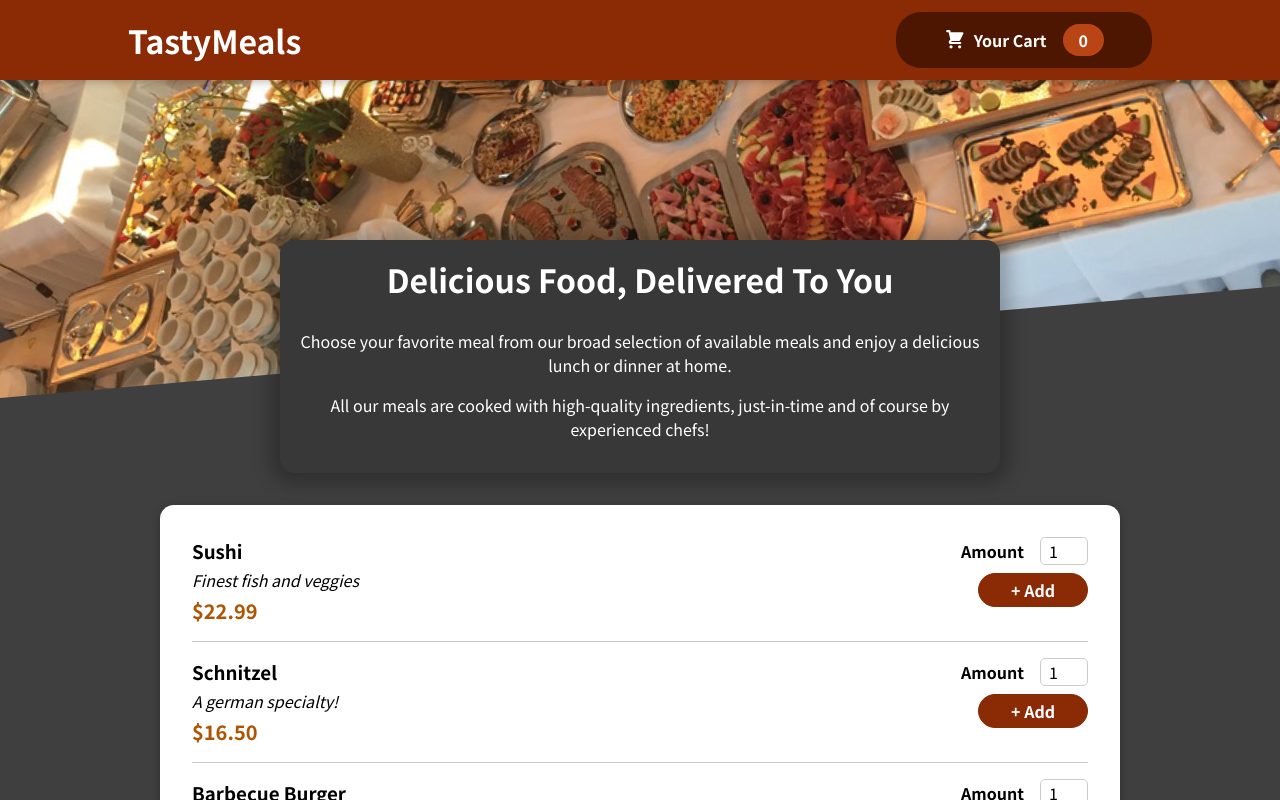
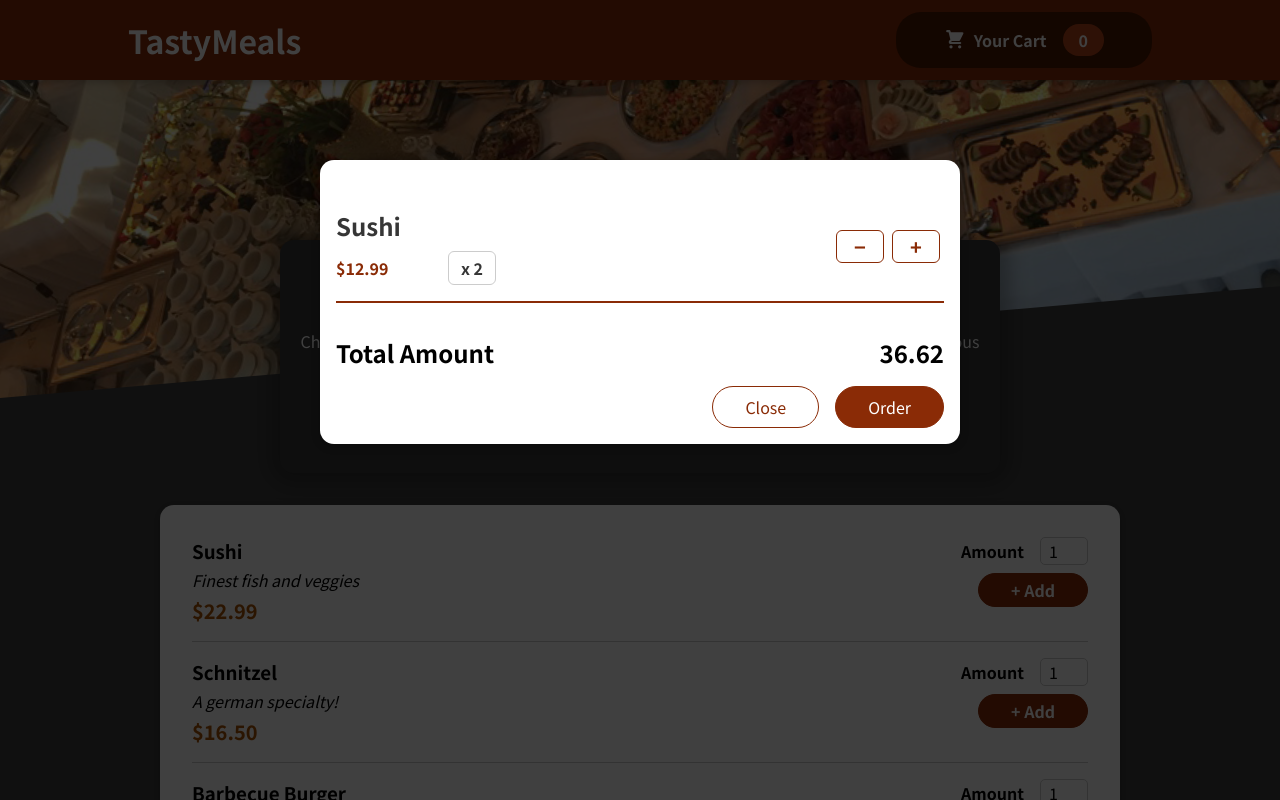
Before and after one commit to ShinchanThakur/Food-Order-App, a React (Create React App) app: page / in a window 1280 px wide. Shown: the top 800 px of the page. Built offline with nearby package versions, Linux system fonts and the light colour scheme.

Commit message:
Added modal using portals to display cart

```diff
--- a/public/index.html
+++ b/public/index.html
@@ -14,6 +14,7 @@
 
 <body>
   <noscript>You need to enable JavaScript to run this app.</noscript>
+  <div id="overlays"></div>
   <div id="root"></div>
 </body>
 
--- a/src/App.js
+++ b/src/App.js
@@ -6,11 +6,11 @@
   const tempCartItem = { id: 'c1', name: 'Sushi', amount: 2, price: 12.99 };
   return (
     <>
+      <Cart cart={[{ ...tempCartItem }]} />
       <Header />
       <main>
         <Meals />
       </main>
-      <Cart cart={[{ ...tempCartItem }]} />
     </>
   );
 }
--- a/src/components/Cart/Cart.js
+++ b/src/components/Cart/Cart.js
@@ -1,6 +1,6 @@
 import styles from './Cart.module.css';
 import CartItem from "./CartItem";
-import Card from '../UI/Card';
+import Modal from '../UI/Modal';
 
 const Cart = props => {
     const cartItems = (
@@ -19,7 +19,7 @@
     );
 
     return (
-        <Card>
+        <Modal>
             {cartItems}
             <div className={styles.total}>
                 <span>Total Amount</span>
@@ -29,7 +29,7 @@
                 <button className={styles['button--alt']}>Close</button>
                 <button className={styles.button}>Order</button>
             </div>
-        </Card >
+        </Modal>
     )
 }
 
--- /dev/null
+++ b/src/components/UI/Modal.js
@@ -0,0 +1,29 @@
+import ReactDOM from 'react-dom';
+import styles from './Modal.module.css';
+
+const Backdrop = _ => {
+    return (
+        <div className={styles.backdrop} />
+    )
+}
+
+const ModalOverlay = props => {
+    return (
+        <div className={styles.modal}>
+            {props.children}
+        </div>
+    )
+}
+
+const portalElement = document.getElementById('overlays');
+
+const Modal = props => {
+    return (
+        <>
+            {ReactDOM.createPortal(<Backdrop />, portalElement)}
+            {ReactDOM.createPortal(<ModalOverlay>{props.children}</ModalOverlay>, portalElement)}
+        </>
+    )
+}
+
+export default Modal;
--- /dev/null
+++ b/src/components/UI/Modal.module.css
@@ -0,0 +1,40 @@
+.backdrop {
+  position: fixed;
+  top: 0;
+  left: 0;
+  width: 100%;
+  height: 100vh;
+  z-index: 20;
+  background-color: rgba(0, 0, 0, 0.75);
+}
+
+.modal {
+  position: fixed;
+  top: 20vh;
+  left: 5%;
+  width: 90%;
+  background-color: white;
+  padding: 1rem;
+  border-radius: 14px;
+  box-shadow: 0 2px 8px rgba(0, 0, 0, 0.25);
+  z-index: 30;
+  animation: slide-down 300ms ease-out forwards;
+}
+
+@media (min-width: 768px) {
+  .modal {
+    width: 40rem;
+    left: calc(50% - 20rem);
+  }
+}
+
+@keyframes slide-down {
+  from {
+    opacity: 0;
+    transform: translateY(-3rem);
+  }
+  to {
+    opacity: 1;
+    transform: translateY(0);
+  }
+}
```
